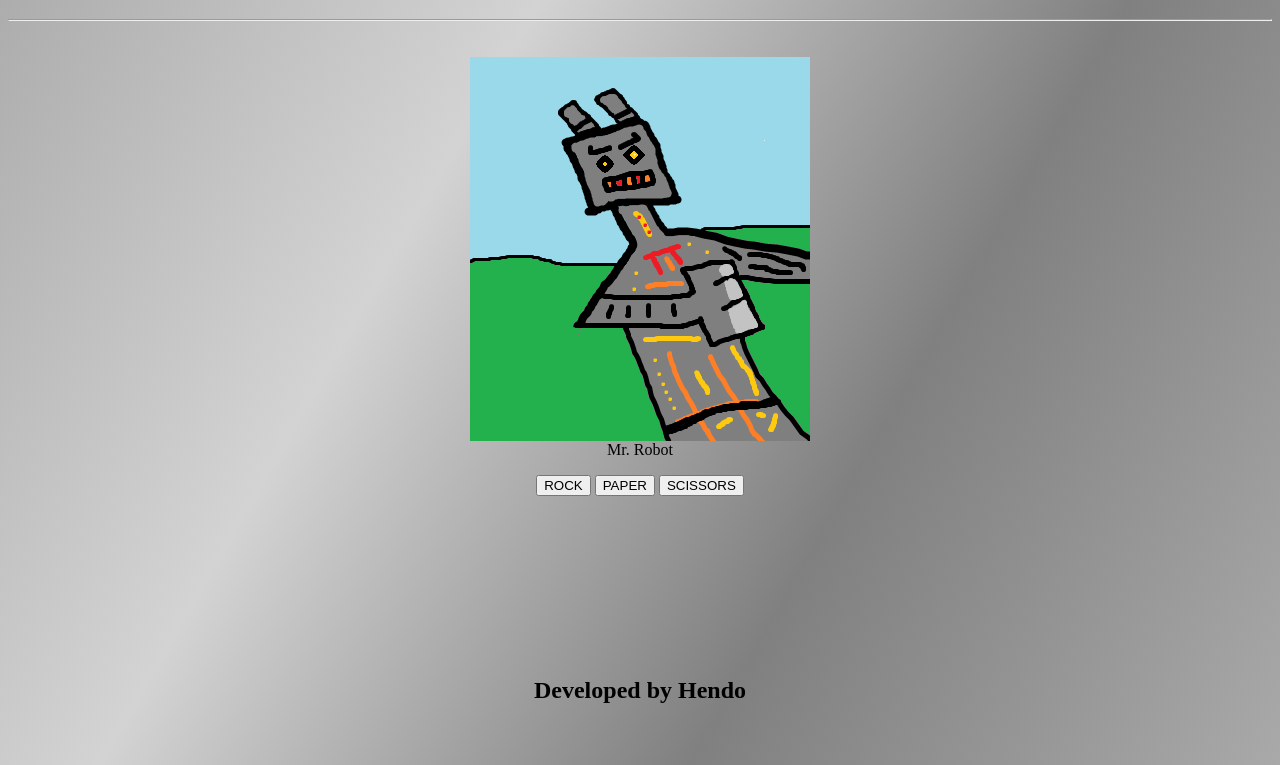
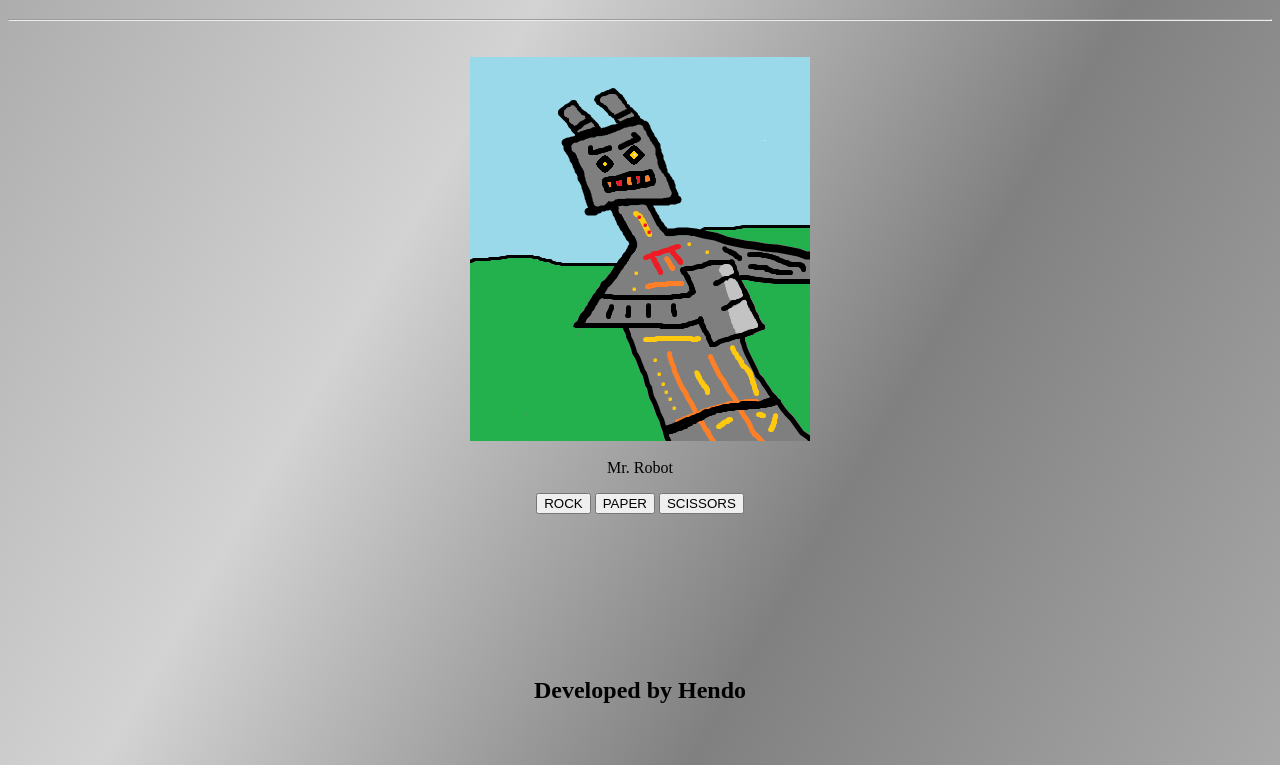
Before and after one commit to d33gz/Rock-Paper-Scissors, a plain HTML site: page index.html in a window 1280 px wide. Shown: the part 87-852 px from the top of the page. Drawn offline with Linux system fonts and the light colour scheme.

Commit message:
create branch fortune-teller

```diff
--- a/index.html
+++ b/index.html
@@ -16,7 +16,7 @@
             </header>
             <article>
                 <figure>
-                    <img id="robot" src="images/robot_waiting.png" alt="robot">
+                    <img id="robot" src="images/robot_waiting.png" alt="robot"><br>
                     <figcaption>Mr. Robot</figcaption>
                 </figure>
                 <div id="buttons">
```
Also changed, not shown: fortune-teller/fortune-magic.js (added), fortune-teller/fortunes.js (added).
